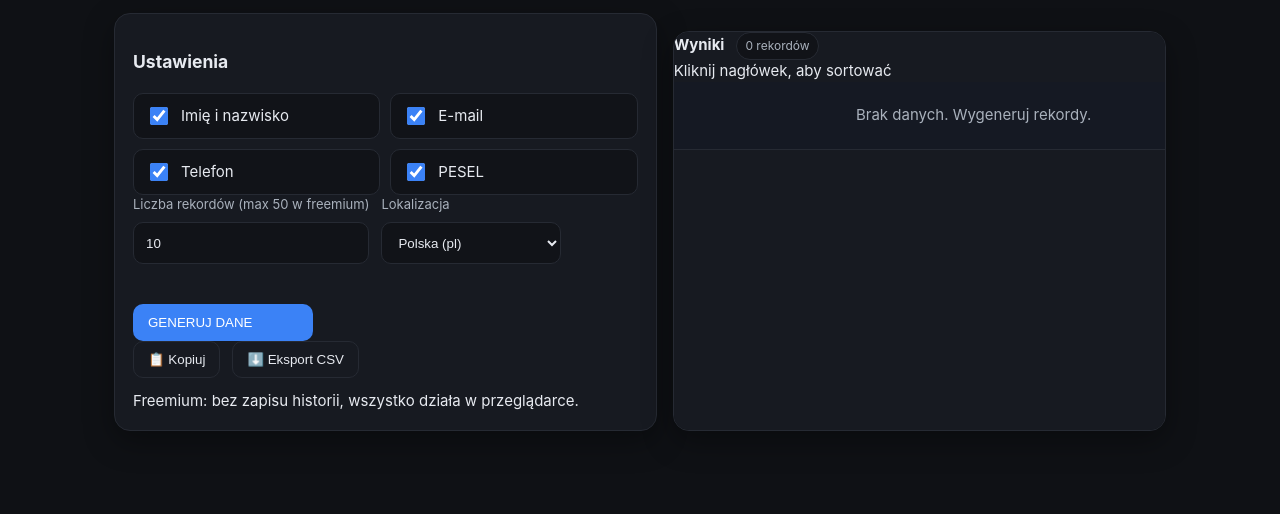
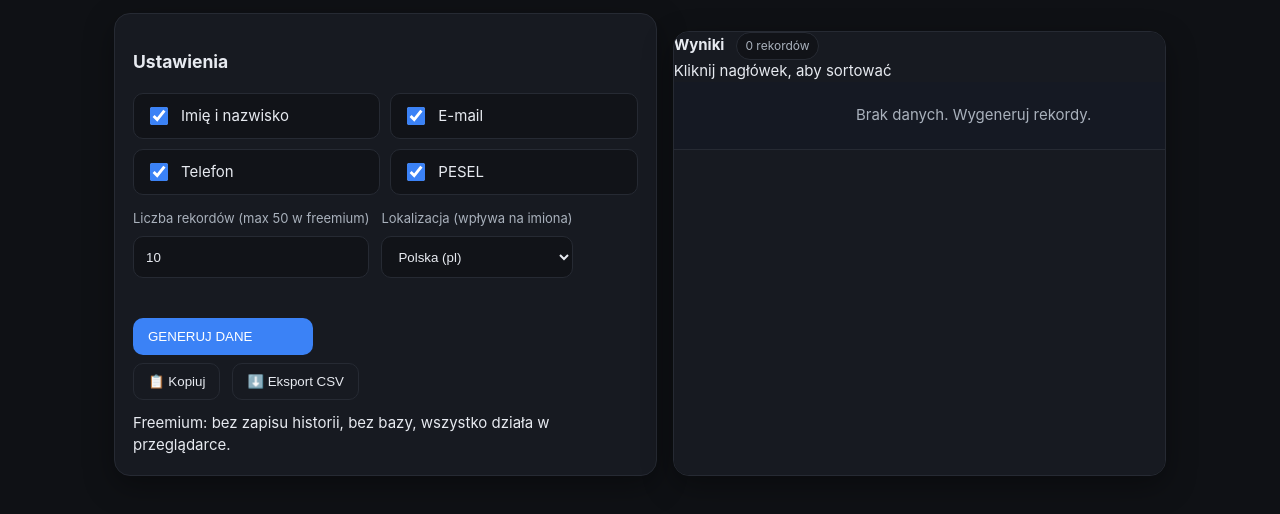
Before and after one commit to adamkgt/DataGenerator, a plain HTML site: page index.html in a window 1280 px wide. Shown: the part 104-618 px from the top of the page. Drawn offline with nearby package versions, Linux system fonts and the light colour scheme.

Commit message:
Update index.html

```diff
--- a/index.html
+++ b/index.html
@@ -8,7 +8,6 @@
 <link rel="stylesheet" href="style.css">
 </head>
 <body data-theme="dark">
-
 <div class="wrap">
 <header>
   <div class="title">
@@ -36,13 +35,13 @@
   <label class="check"><input type="checkbox" id="colPhone" checked /> <span>Telefon</span></label>
   <label class="check"><input type="checkbox" id="colPesel" checked /> <span>PESEL</span></label>
 </div>
-<div class="row">
+<div class="row" style="margin-top:14px">
   <div class="field">
     <label for="count">Liczba rekordów (max 50 w freemium)</label>
     <input id="count" type="number" min="1" max="50" value="10" />
   </div>
   <div class="field">
-    <label for="locale">Lokalizacja</label>
+    <label for="locale">Lokalizacja (wpływa na imiona)</label>
     <select id="locale">
       <option value="pl">Polska (pl)</option>
       <option value="en">Angielski (en)</option>
@@ -54,10 +53,10 @@
     <button id="generate" class="btn primary">GENERUJ DANE</button>
   </div>
 </div>
-<div class="row">
+<div class="row" style="margin-top:8px">
   <button id="copyBtn" class="btn" title="Kopiuj całą tabelę do schowka">📋 Kopiuj</button>
   <button id="csvBtn" class="btn" title="Pobierz CSV">⬇️ Eksport CSV</button>
-  <span class="hint">Freemium: bez zapisu historii, wszystko działa w przeglądarce.</span>
+  <span class="hint">Freemium: bez zapisu historii, bez bazy, wszystko działa w przeglądarce.</span>
 </div>
 </section>
 
@@ -75,6 +74,7 @@
 </table>
 </section>
 </div>
+</div>
 
 <div id="toast" class="toast" role="status" aria-live="polite"></div>
 
```
